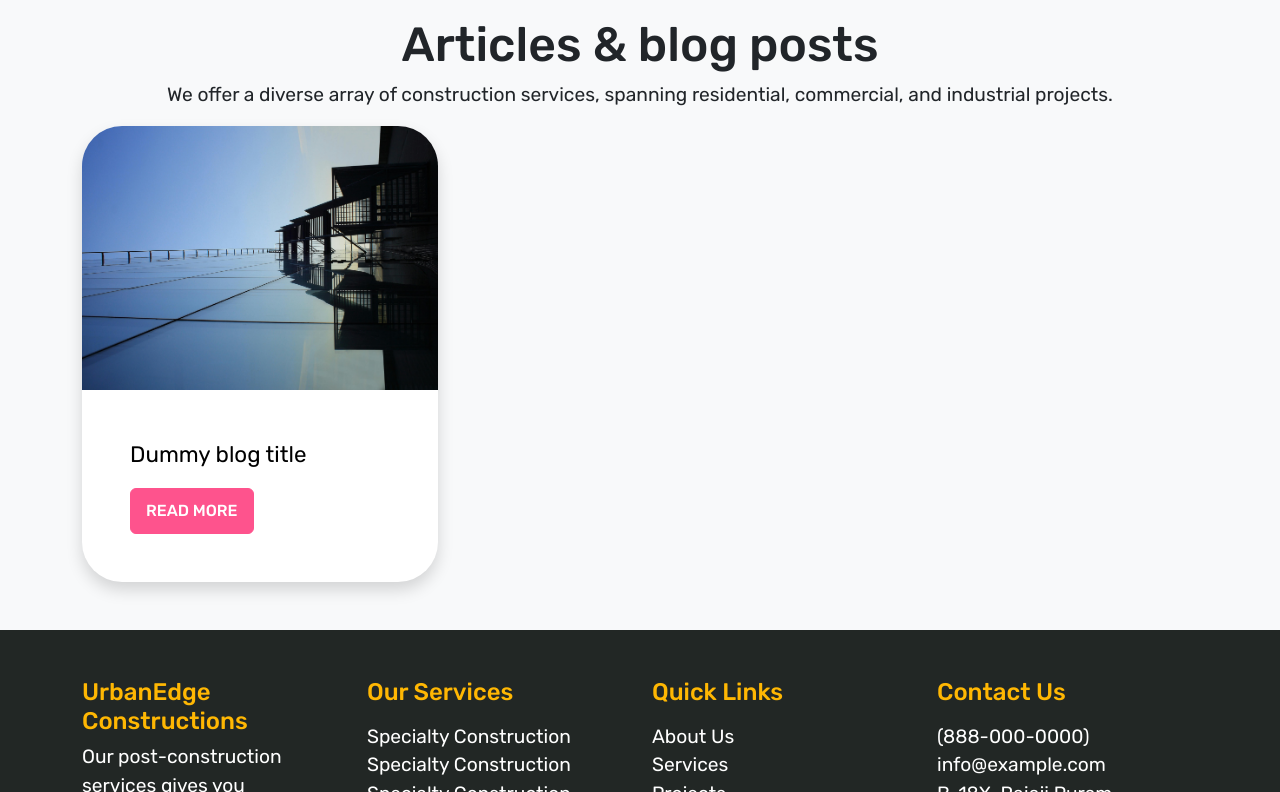
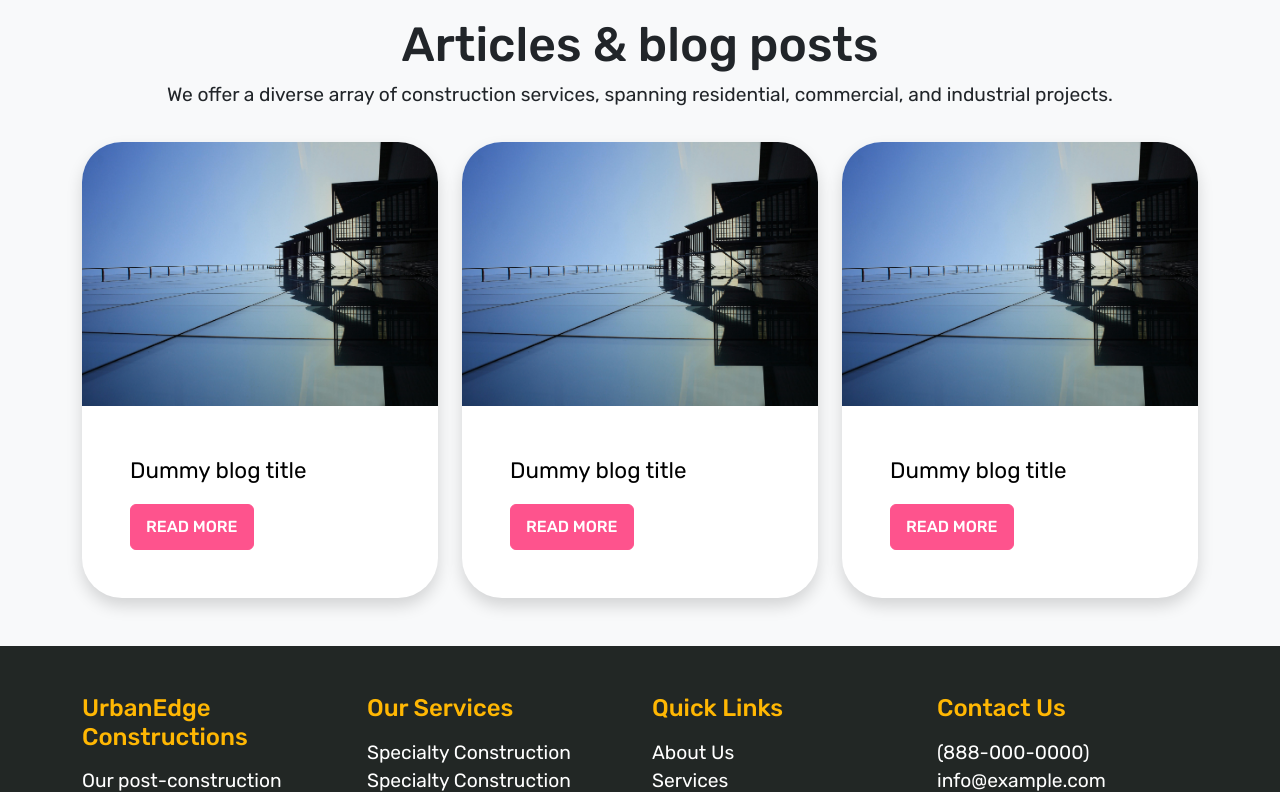
Before and after one commit to alidev990/react-project, a React app in the folder frontend/: page / in a window 1280 px wide. Shown: the part 4668-5460 px from the top of the page. Built offline with nearby package versions, Linux system fonts and the light colour scheme; the HTML template or start-up script is replaced by a standard one.

Commit message:
completion of home page

```diff
--- a/frontend/src/assets/css/style.scss
+++ b/frontend/src/assets/css/style.scss
@@ -103,6 +103,9 @@ header {
             color: $text-color;
             font-weight: 500;
             margin-left: 20px;
+            &:hover{
+                color: $primary-color;
+            }
         }
 
         .logo {
--- a/frontend/src/component/common/Footer.jsx
+++ b/frontend/src/component/common/Footer.jsx
@@ -6,7 +6,7 @@ const Footer = () => {
             <div className='container py-5'>
                 <div className='row'>
                     <div className='col-md-3'>
-                        <h3>UrbanEdge Constructions</h3>
+                        <h3 className='mb-3'>UrbanEdge Constructions</h3>
                         <div className='pe-5'>
                             <p>Our post-construction services gives you peace of mind knowing that we are still here for you even after.</p>
                         </div>
--- a/frontend/src/component/frontend/Home.jsx
+++ b/frontend/src/component/frontend/Home.jsx
@@ -475,7 +475,33 @@ const Home = () => {
               <h2>Articles & blog posts</h2>
               <p>We offer a diverse array of construction services, spanning residential, commercial, and industrial projects.</p>
             </div>
-            <div className='row'>
+            <div className='row pt-3'>
+              <div className='col-md-4'>
+                <div className='card shadow border-0'>
+                  <div className='card-img-top'>
+                    <img src={BlogImg} alt="" className='w-100' />
+                  </div>
+                  <div className='card-body p-5'>
+                     <div className='mb-3'>
+                      <a href="#" className='title'>Dummy blog title</a>
+                     </div>
+                     <a href="#" className='btn btn-primary small'>Read More</a>
+                  </div>
+                </div>
+              </div>
+              <div className='col-md-4'>
+                <div className='card shadow border-0'>
+                  <div className='card-img-top'>
+                    <img src={BlogImg} alt="" className='w-100' />
+                  </div>
+                  <div className='card-body p-5'>
+                     <div className='mb-3'>
+                      <a href="#" className='title'>Dummy blog title</a>
+                     </div>
+                     <a href="#" className='btn btn-primary small'>Read More</a>
+                  </div>
+                </div>
+              </div>
               <div className='col-md-4'>
                 <div className='card shadow border-0'>
                   <div className='card-img-top'>
```
